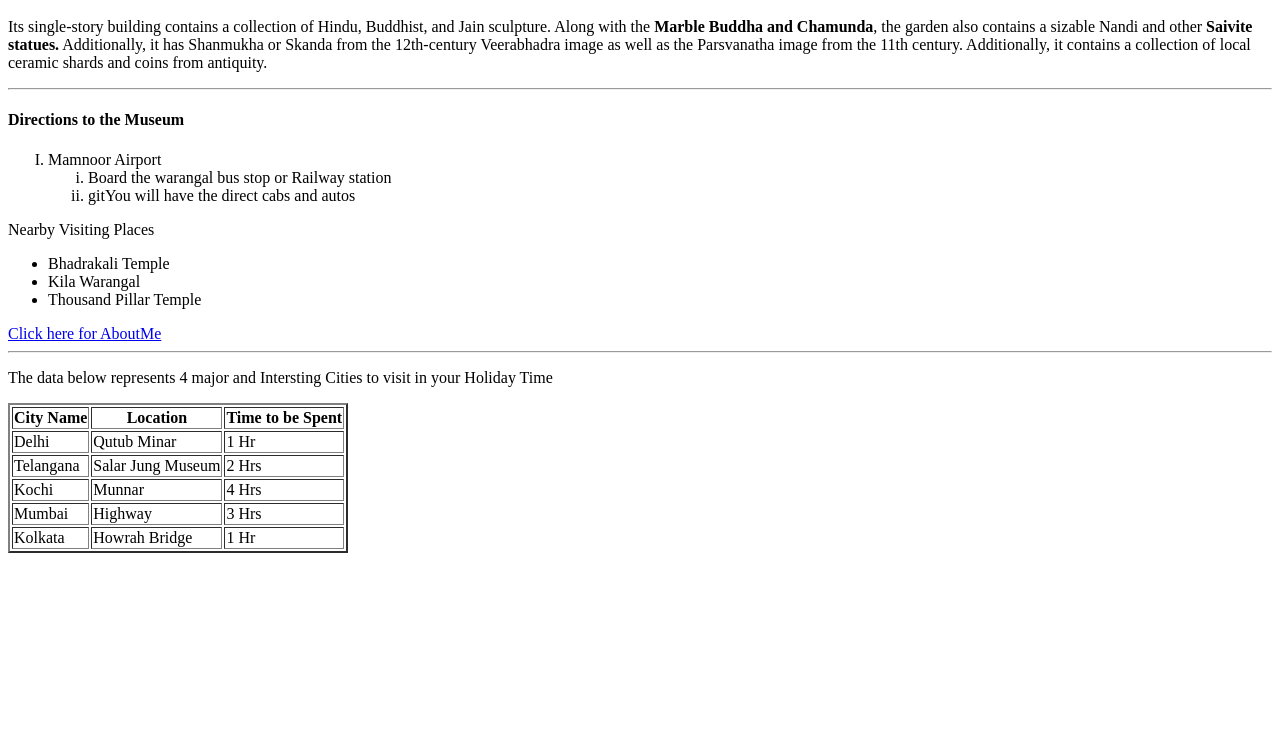
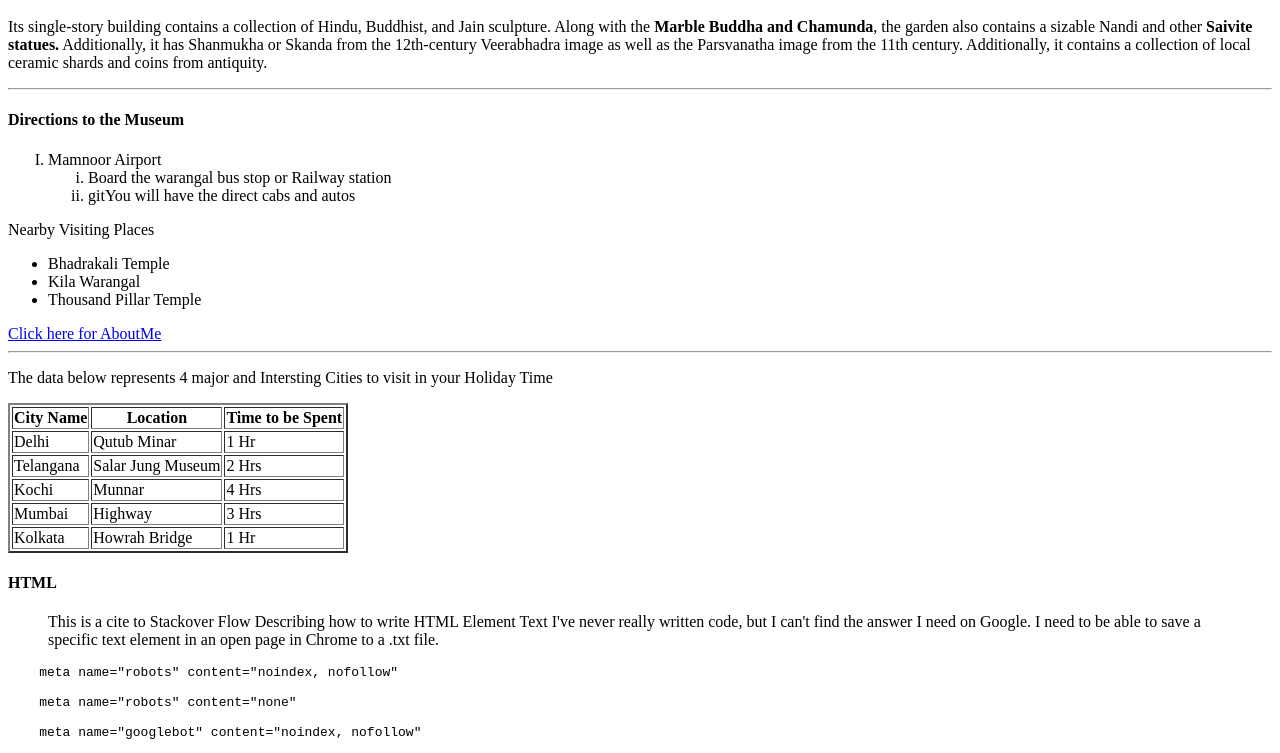
Before and after one commit to 44-563-Web-Apps-F22/44563-webapps-assignment-3-Shiva17011999, a plain HTML site: page index.html in a window 1280 px wide. Shown: the part 101-854 px from the top of the page. Before the commit the page ends 800 px from the top, so only its background shows below. Drawn offline with Linux system fonts and the light colour scheme.

Commit message:
BlockQuote

```diff
--- a/index.html
+++ b/index.html
@@ -75,6 +75,20 @@
       <td>1 Hr</td>
     </tr>
     </table>
+<!--Displaying the Code-->
+<h4>HTML </h4>
+<!--Link to Stackover flow Website-->
+<blockquote cite="https://stackoverflow.com/questions/73683081/writing-html-element-text-in-open-page-to-file">
+    This is a cite to Stackover Flow Describing how to write HTML Element Text
+    I've never really written code, but I can't find the answer I need on Google. I need to be able to save a specific text element in an open page in Chrome to a .txt file.
+</blockquote>
+<pre>
+    meta name="robots" content="noindex, nofollow"
+<!-- or -->
+    meta name="robots" content="none"
+<!-- or if you only care about Google... -->
+    meta name="googlebot" content="noindex, nofollow"
+</pre>
 
 </body>
 </html>
```
